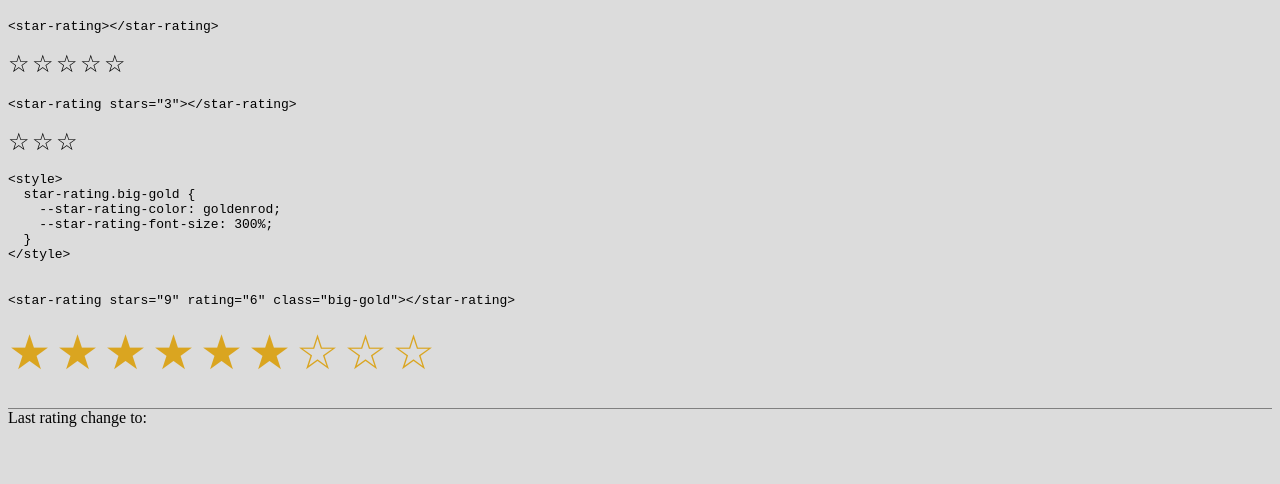
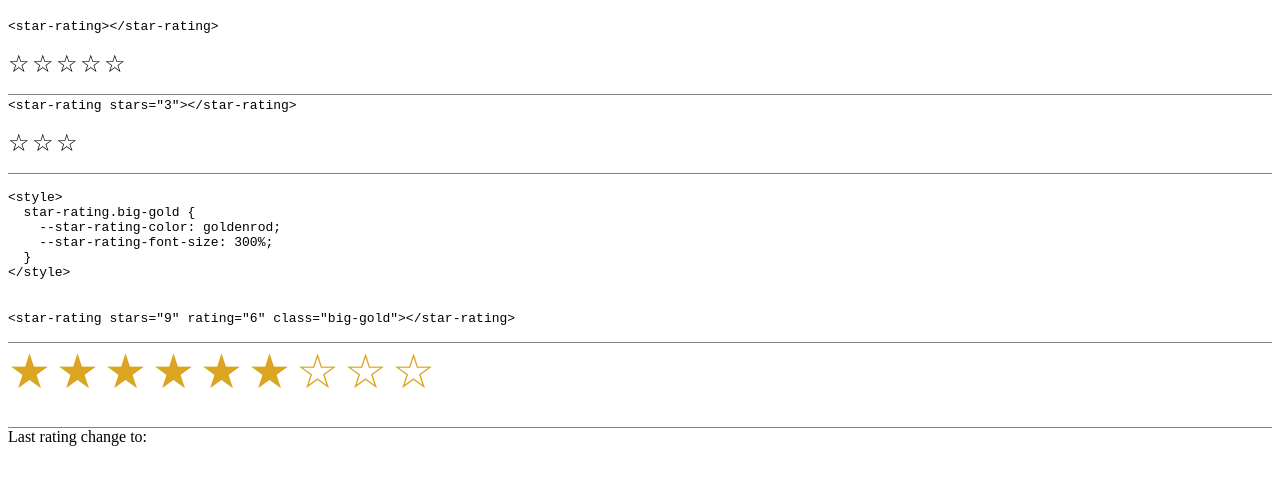
Before and after one commit to Pilatch/star-rating, a website: page dist/index.class.html in a window 1280 px wide. Drawn offline with Linux system fonts and the light colour scheme.

Commit message:
style tweakin

```diff
--- a/dist/index.class.html
+++ b/dist/index.class.html
@@ -5,12 +5,12 @@
   <script src="/dist/star-rating.class.js"></script>
   <style>
     body {
-      background-color: gainsboro;
+      background-color: white;
     }
-    body > p {
+    p {
       border-top: 1px solid gray;
     }
-    body > p:first-child {
+    p:first-child {
       border-top: none;
     }
     section {
```
Also changed, not shown: dist/index.es5.html (+3 -2 lines), README.md.
